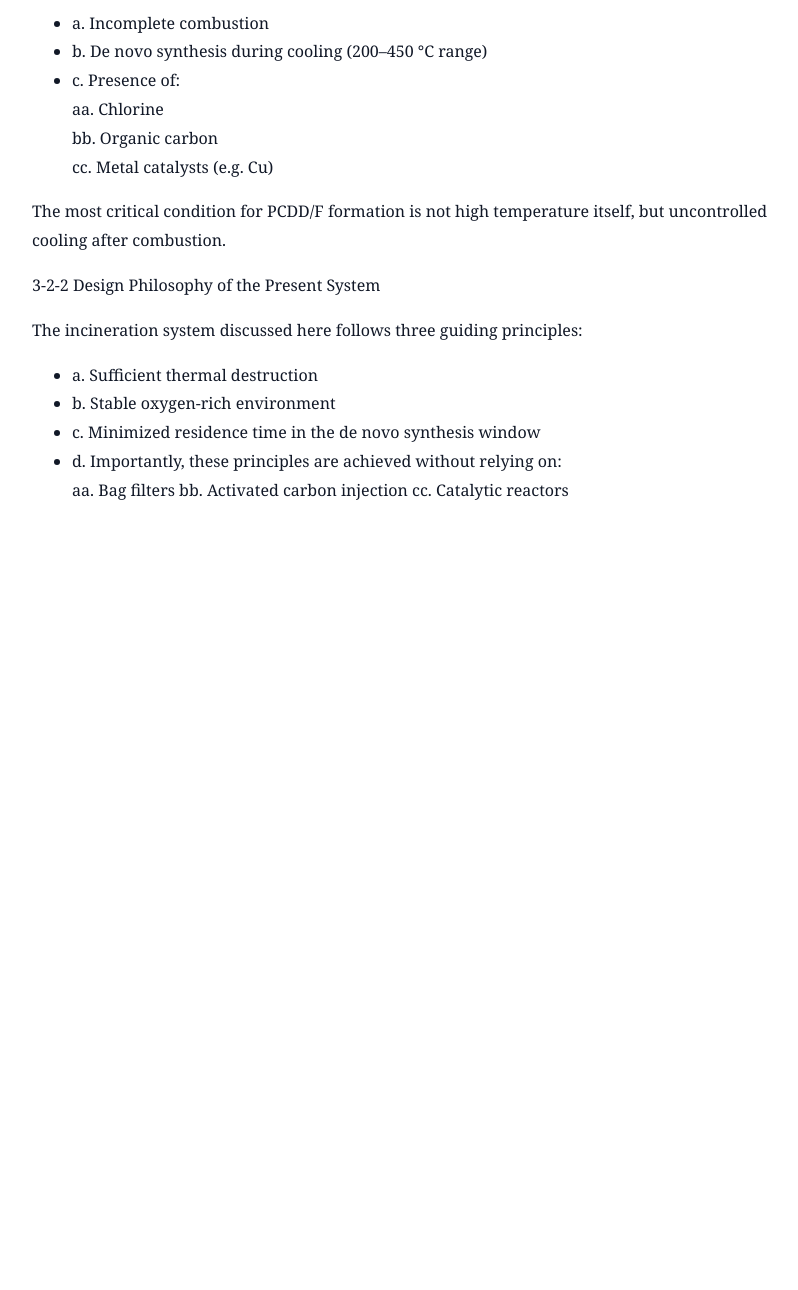
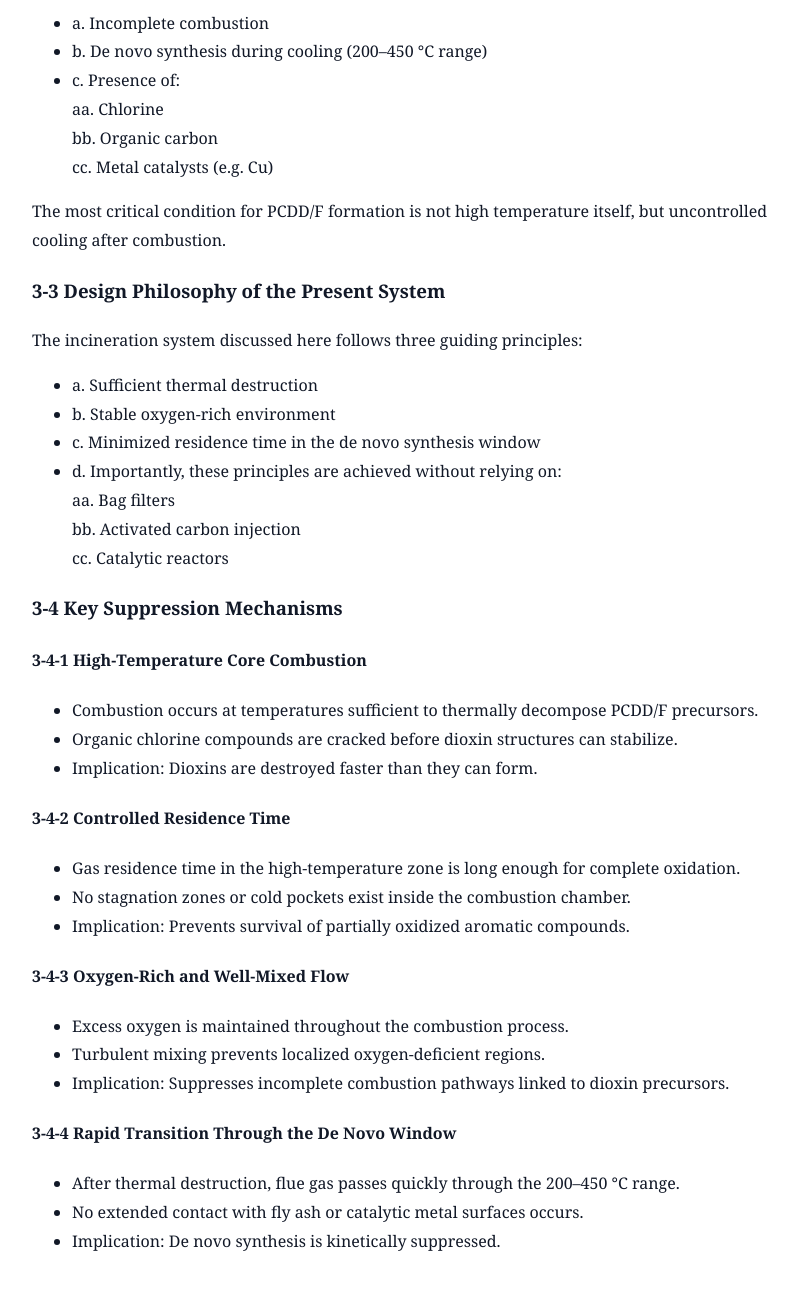
Before and after one commit to ssimsangmin49-creator/ecofriendly-polymer-compounds-incineration, a Jekyll site: the page built from _posts/2026-01-21-estimated-dioxin-teq.md, in a window 1280 px wide and 1400 px high, scrolled down 2013 px. Shown: the top 1290 px of the window, without its empty margins (222-1020 px from the left). Built offline with Jekyll 4.4.1, drawn with Linux system fonts in a browser that asks for light colours; before the commit the page ends 2662 px from its top, so only the background shows below that.

Commit message:
Expand design philosophy and suppression mechanisms sections
Added sections on design philosophy and key suppression mechanisms for the incineration system, detailing principles and implications for dioxin formation.

```diff
--- a/_posts/2026-01-21-estimated-dioxin-teq.md
+++ b/_posts/2026-01-21-estimated-dioxin-teq.md
@@ -74,7 +74,7 @@ They are mainly formed through:
 The most critical condition for PCDD/F formation is not high temperature itself,
 but uncontrolled cooling after combustion.
 
-3-2-2 Design Philosophy of the Present System
+### 3-3 Design Philosophy of the Present System
 
 The incineration system discussed here follows three guiding principles:
 - a. Sufficient thermal destruction
@@ -84,3 +84,29 @@ The incineration system discussed here follows three guiding principles:
     aa. Bag filters
     bb. Activated carbon injection
     cc. Catalytic reactors
+
+### 3-4 Key Suppression Mechanisms
+
+#### 3-4-1 High-Temperature Core Combustion
+
+- Combustion occurs at temperatures sufficient to thermally decompose PCDD/F precursors.
+- Organic chlorine compounds are cracked before dioxin structures can stabilize.
+- Implication: Dioxins are destroyed faster than they can form.
+
+#### 3-4-2 Controlled Residence Time
+
+- Gas residence time in the high-temperature zone is long enough for complete oxidation.
+- No stagnation zones or cold pockets exist inside the combustion chamber.
+- Implication: Prevents survival of partially oxidized aromatic compounds.
+
+#### 3-4-3 Oxygen-Rich and Well-Mixed Flow
+
+- Excess oxygen is maintained throughout the combustion process.
+- Turbulent mixing prevents localized oxygen-deficient regions.
+- Implication: Suppresses incomplete combustion pathways linked to dioxin precursors.
+
+#### 3-4-4 Rapid Transition Through the De Novo Window
+
+- After thermal destruction, flue gas passes quickly through the 200–450 °C range.
+- No extended contact with fly ash or catalytic metal surfaces occurs.
+- Implication: De novo synthesis is kinetically suppressed.
```
